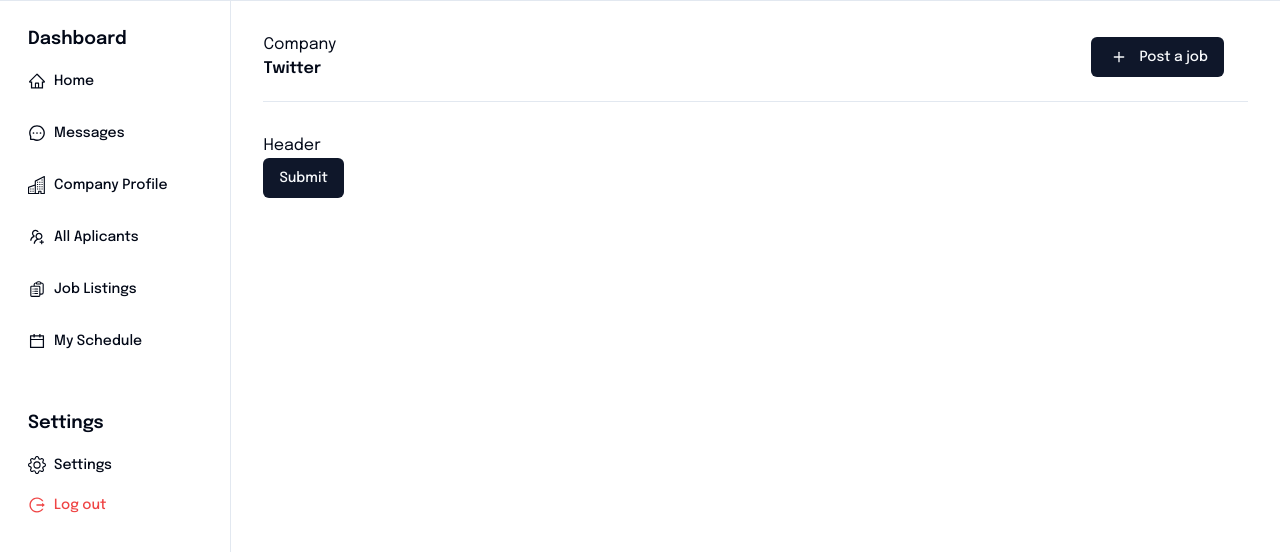
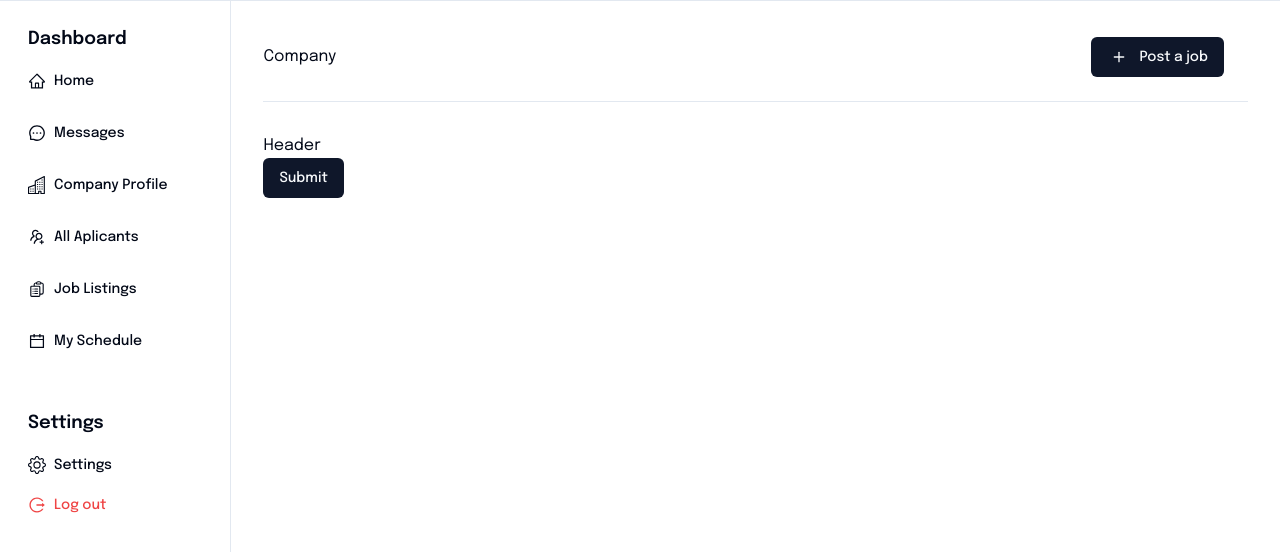
Before and after one commit to dmzazz/dashboard-job-hunt, a Next.js app: page / in a window 1280 px wide. Shown: the top 552 px of the page. Built offline with nearby package versions, Linux system fonts and the light colour scheme; no server answers.

Commit message:
integration header

```diff
--- a/src/app/(dashboard)/layout.tsx
+++ b/src/app/(dashboard)/layout.tsx
@@ -3,6 +3,7 @@
 import "../globals.css";
 import Sidebar from "@/components/ui/layouts/Sidebar";
 import { Header } from "@/components/ui/layouts/Header";
+import NextAuthProvider from "@/context/NextAuthProvider";
 
 const epilogue = Epilogue({ subsets: ["latin"] });
 
@@ -20,6 +21,7 @@
     <html lang="en">
       <body className={epilogue.className}>
         <main>
+          <NextAuthProvider>
             <div className="border-t">
               <div className="bg-background">
                 <div className="flex flex-row">
@@ -35,6 +37,7 @@
                 </div>
               </div>
             </div>
+          </NextAuthProvider>
         </main>
       </body>
     </html>
--- a/src/components/ui/layouts/Header/index.tsx
+++ b/src/components/ui/layouts/Header/index.tsx
@@ -1,22 +1,23 @@
-"use client"
+"use client";
 
 import React, { FC } from "react";
 import { Button } from "../../button";
 import { PlusIcon } from "lucide-react";
 import { useRouter } from "next/navigation";
+import { useSession } from "next-auth/react";
 
 interface HeaderProps {}
 
 export const Header: FC<HeaderProps> = ({}) => {
+  const router = useRouter();
+  const { data: session } = useSession();
 
-  const router = useRouter()
-
-  const navCreateJobPAge = () => router.push("/post-a-job")
+  const navCreateJobPAge = () => router.push("/post-a-job");
   return (
     <div className="pb-3 mb-8 border-b border-border flex flex-row items-center justify-between">
       <div>
         <div>Company</div>
-        <div className="font-semibold">Twitter</div>
+        <div className="font-semibold">{session?.user.name}</div>
       </div>
       <div className="rounded-none py-3 px-6">
         <Button onClick={navCreateJobPAge}>
--- /dev/null
+++ b/src/context/NextAuthProvider.tsx
@@ -0,0 +1,14 @@
+"use client"
+
+import { SessionProvider } from "next-auth/react";
+import React, { FC, ReactNode } from "react";
+
+interface NextAuthProviderProps {
+  children: ReactNode;
+}
+
+const NextAuthProvider: FC<NextAuthProviderProps> = ({ children }) => {
+  return <SessionProvider>{children}</SessionProvider>;
+};
+
+export default NextAuthProvider;
```
Lines whose indentation alone changed are shown as unchanged.
